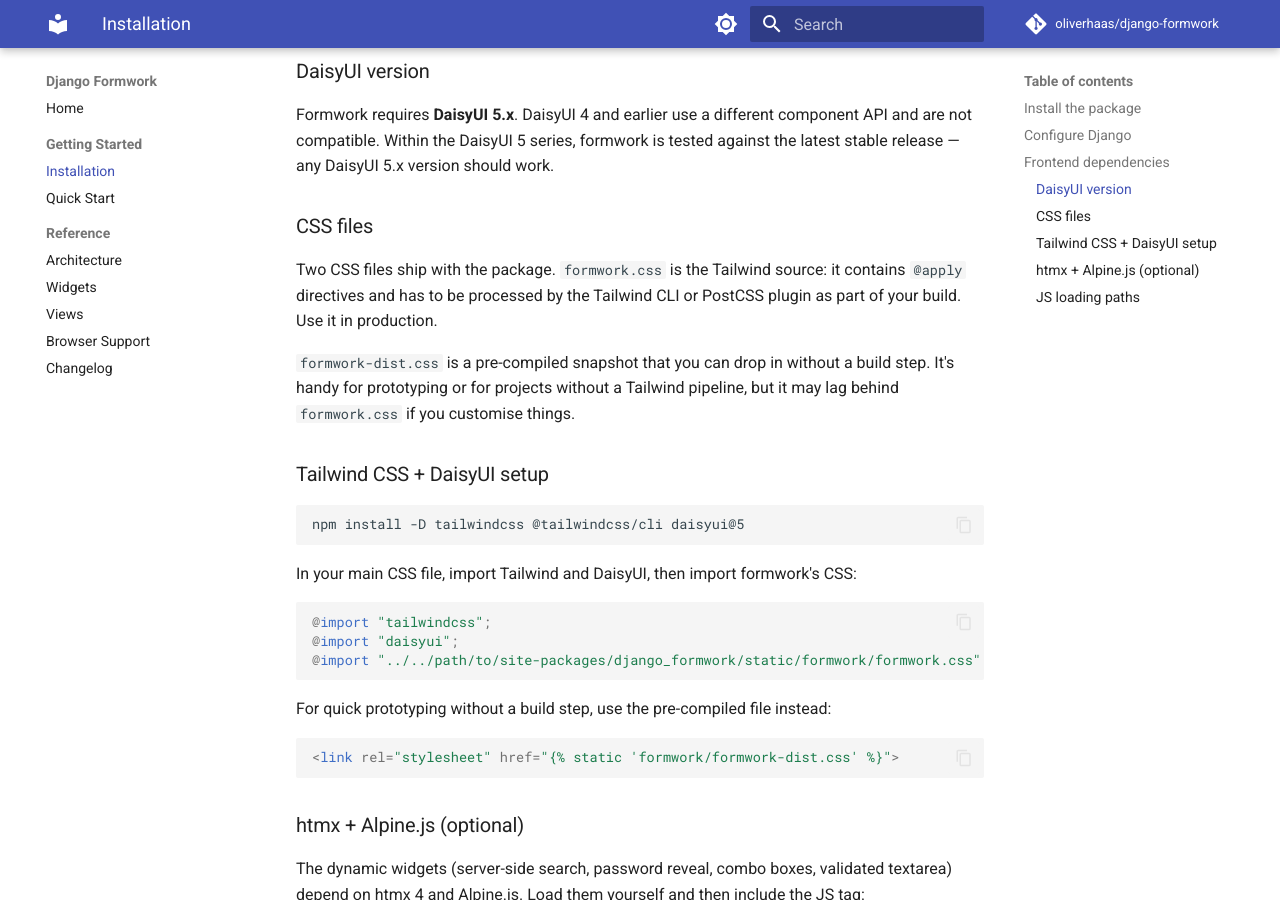
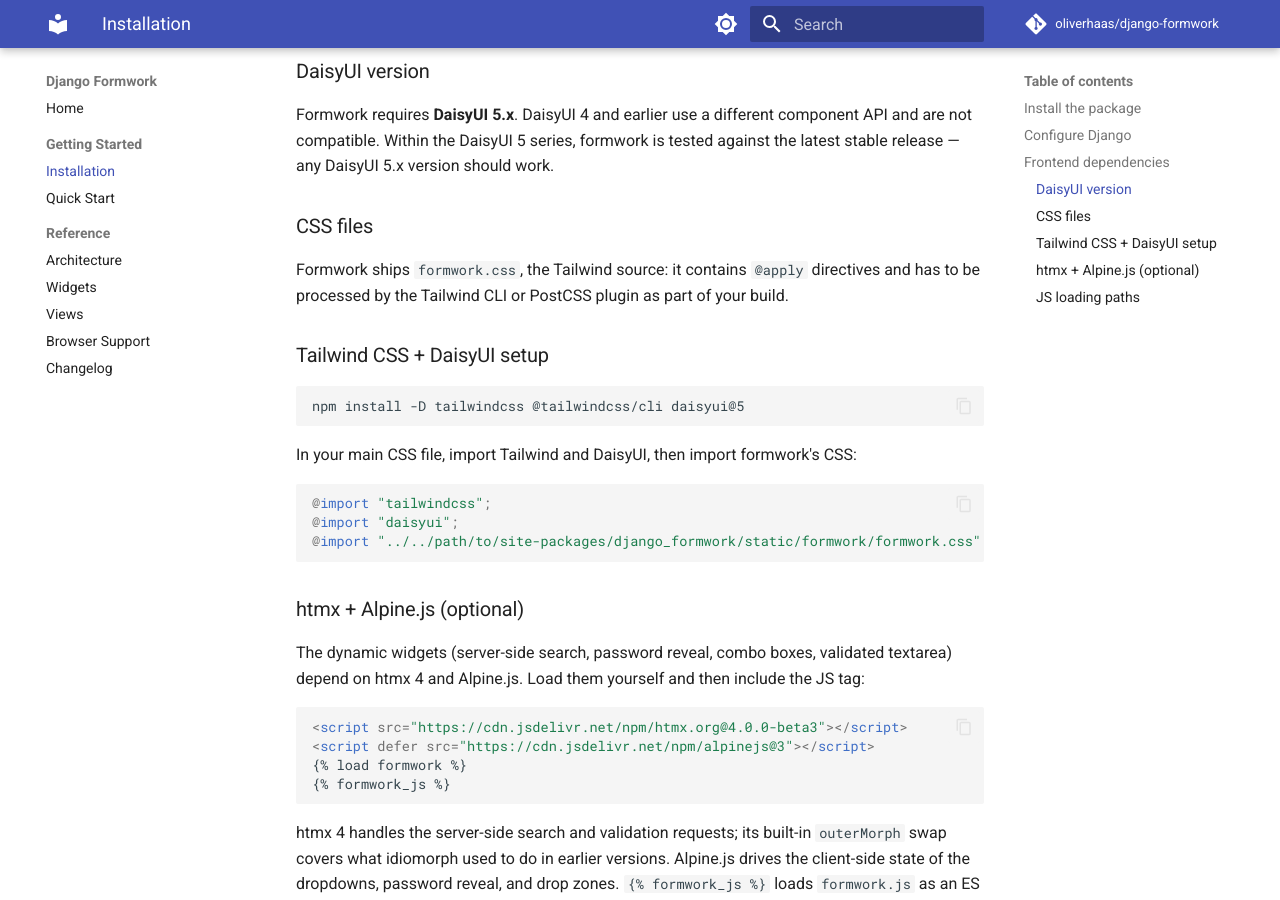
Before and after one commit to oliverhaas/django-formwork, an MkDocs documentation site: the page built from docs/getting-started/installation.md, in a window 1280 px wide and 900 px high, scrolled down 792 px. Built offline with MkDocs 1.6.1 and Material for MkDocs 9.7.7, drawn with Linux system fonts in a browser that asks for light colours; comment, search, counter and statistics services are not loaded; the version menu is left out.

Commit message:
docs: stop advertising the unshipped formwork-dist.css
The precompiled formwork-dist.css is a gitignored Tailwind build artifact and is not built before publish, so the wheel never contained it. Drop the install-doc snippet and the wheel comment that claimed otherwise; projects compile formwork.css through their own build.

````diff
--- a/docs/getting-started/installation.md
+++ b/docs/getting-started/installation.md
@@ -37,9 +37,7 @@
 
 ### CSS files
 
-Two CSS files ship with the package. `formwork.css` is the Tailwind source: it contains `@apply` directives and has to be processed by the Tailwind CLI or PostCSS plugin as part of your build. Use it in production.
-
-`formwork-dist.css` is a pre-compiled snapshot that you can drop in without a build step. It's handy for prototyping or for projects without a Tailwind pipeline, but it may lag behind `formwork.css` if you customise things.
+Formwork ships `formwork.css`, the Tailwind source: it contains `@apply` directives and has to be processed by the Tailwind CLI or PostCSS plugin as part of your build.
 
 ### Tailwind CSS + DaisyUI setup
 
@@ -53,12 +51,6 @@
 @import "tailwindcss";
 @import "daisyui";
 @import "../../path/to/site-packages/django_formwork/static/formwork/formwork.css";
-```
-
-For quick prototyping without a build step, use the pre-compiled file instead:
-
-```html
-<link rel="stylesheet" href="{% static 'formwork/formwork-dist.css' %}">
 ```
 
 ### htmx + Alpine.js (optional)
--- a/pyproject.toml
+++ b/pyproject.toml
@@ -61,8 +61,9 @@
 
 [tool.hatch.build.targets.wheel]
 packages = ["django_formwork"]
-# django_formwork/static/formwork/formwork-dist.css is a pre-compiled CSS file
-# for users who don't use Tailwind. It is included in the wheel intentionally.
+# The wheel ships formwork.css (the Tailwind source). formwork-dist.css is a
+# gitignored build artifact (compiled from formwork.css via Tailwind) and is
+# not distributed; projects compile formwork.css through their own build.
 
 [tool.hatch.build.targets.sdist]
 # formwork-dist.css is a build artifact (compiled from formwork.css via Tailwind).
````
